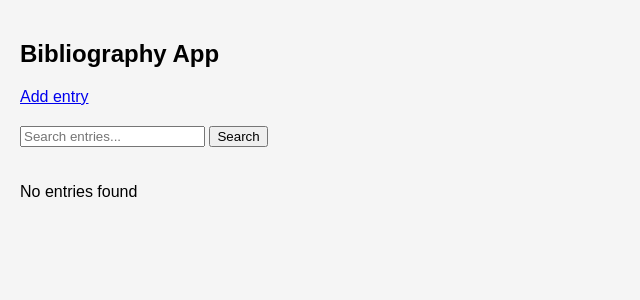
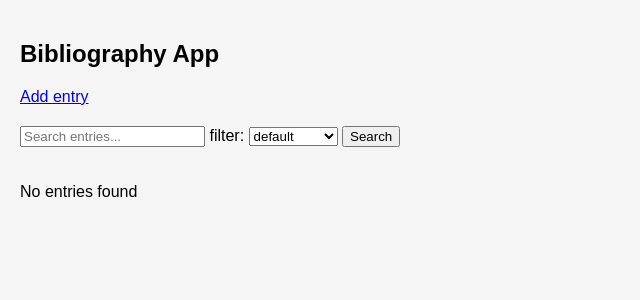
Before and after one commit to mistablasta/ohtu-miniprojekti, a Flask app: template src/templates/index.html in a window 1280 px wide. Shown: the top 300 px of the page, without its empty margins (0-640 px from the left). Run offline with Flask 3, Linux system fonts and the light colour scheme; the template is opened without the code that fills it, so the values that code supplies are empty.

Commit message:
feat: added filter function

```diff
--- a/src/app.py
+++ b/src/app.py
@@ -89,14 +89,12 @@ if test_env:
 # delete nappi entrylle
 @app.route("/delete_entry/<entry_id>", methods=["POST"])
 def delete_entrys(entry_id):
-    # TODO VALIDATE
     repository.delete(int(entry_id))
     return redirect("/")
 
 # edit nappi entrylle
 @app.route("/edit_entry/<entry_id>")
 def edit_entry_form(entry_id):
-    # TODO VALIDATE
     entry = repository.get(int(entry_id))
     return render_template("edit_entry.html", entry=entry)
 
@@ -119,9 +117,10 @@ def update_entry(entry_id):
     flash("Entry updated")
     return redirect("/")
 
-# search function
+# search and filter function
 @app.route("/search")
 def search():
     query = request.args.get("query", "")
-    entries = repository.search(query)
-    return render_template("index.html", entries=entries, query=query)
+    filter = request.args.get("filter", "id")
+    entries = repository.search(query, filter)
+    return render_template("index.html", entries=entries, query=query, filter=filter)
--- a/src/index.py
+++ b/src/index.py
@@ -1,4 +1,4 @@
 from app import app
 
 if __name__ == "__main__":
-    app.run(port=5001, host="0.0.0.0", debug=True)
+    app.run(port=5002, host="0.0.0.0", debug=True)
--- a/src/schema.sql
+++ b/src/schema.sql
@@ -18,4 +18,4 @@ CREATE TABLE entries (
     key TEXT NOT NULL,
     type TEXT NOT NULL,
     fields JSONB NOT NULL
-)
+);
--- a/src/templates/index.html
+++ b/src/templates/index.html
@@ -21,6 +21,14 @@ Bibliography App
       placeholder="Search entries..."
       value="{{ query | default('') }}"
     >
+    <label for="filter">filter:</label>
+    <select name="filter">
+      <option value="id" {% if filter=="id" %}selected{% endif %}>default</option>
+      <option value="title_asc" {% if filter=="title_asc" %}selected{% endif %}>title (A-Z)</option>
+      <option value="title_desc" {% if filter=="title_desc" %}selected{% endif %}>title (Z-A)</option>
+      <option value="year_asc" {% if filter=="year_asc" %}selected{% endif %}>year (asc)</option>
+      <option value="year_desc" {% if filter=="year_desc" %}selected{% endif %}>year (desc)</option>
+    </select>
     <button type="submit">Search</button>
   </form>
 </div>
```
Also changed, not shown: src/repositories/entry_repository.py (+14 -2 lines).
